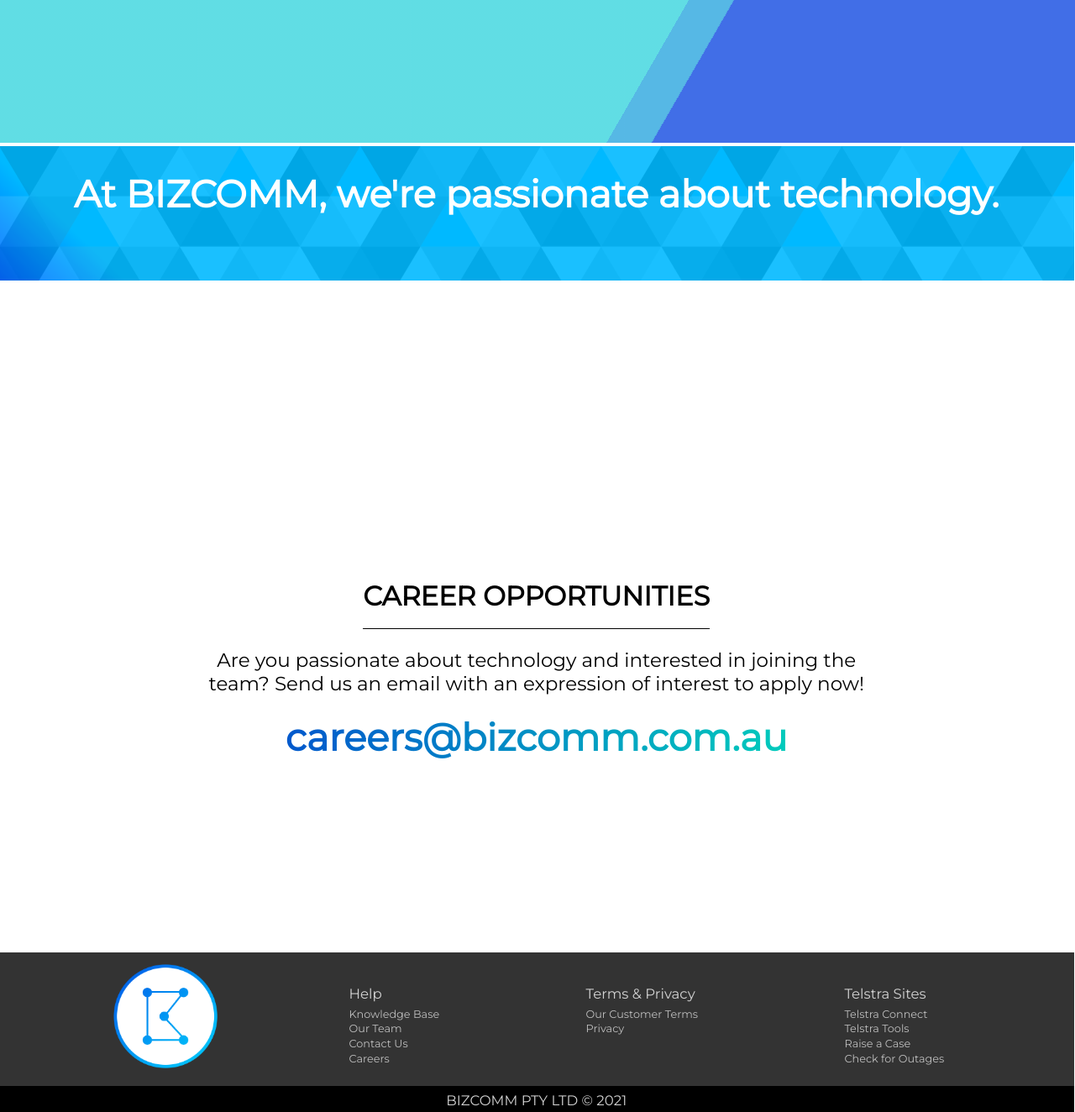
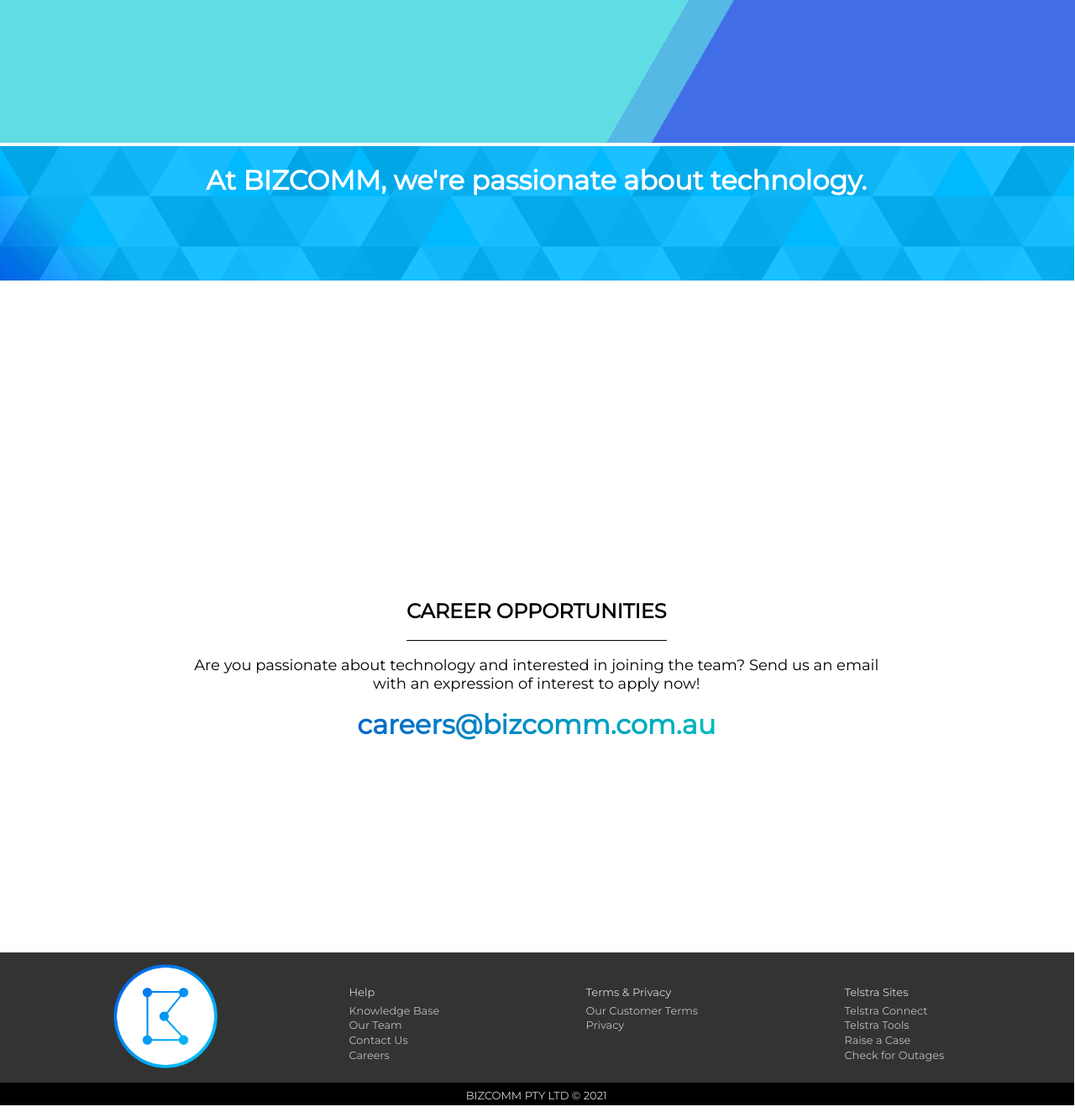
Before and after one commit to BIZCOMM/BIZCOMM-Website, a PHP site: page /careers.php in a window 1280 px wide. Shown: the part 630-1954 px from the top of the page at 84% size. Run offline with PHP 8.4, Linux system fonts and the light colour scheme.

Commit message:
updated Style.css

```diff
--- a/BIZCOMM Website/assets/style.css
+++ b/BIZCOMM Website/assets/style.css
@@ -56,7 +56,7 @@ li {
 
 h1,
 #careers-mail {
-    font-size: 3.5vw;
+    font-size: 32px;
     font-weight: 600;
     text-align: center;
     vertical-align: middle;
@@ -64,7 +64,7 @@ h1,
 }
 
 h2 {
-    font-size: 2.5vw;
+    font-size: 24px;
     font-weight: 600;
     text-align: center;
     margin: 0 auto;
@@ -75,14 +75,14 @@ h2 {
 }
 
 h3 {
-    font-size: 1.8vw;
+    font-size: 18px;
     font-weight: 400;
     text-align: center;
     max-width: 64vw;
 }
 
 h4 {
-    font-size: 1.5vw;
+    font-size: 16px;
     font-weight: 400;
     text-align: left;
     line-height: 2vw;
@@ -92,7 +92,7 @@ h4 {
 }
 
 h5 {
-    font-size: 1.3vw;
+    font-size: 13px;
     font-weight: 300;
     margin: 1vw auto;
     margin-top: 0.5vw;
```
